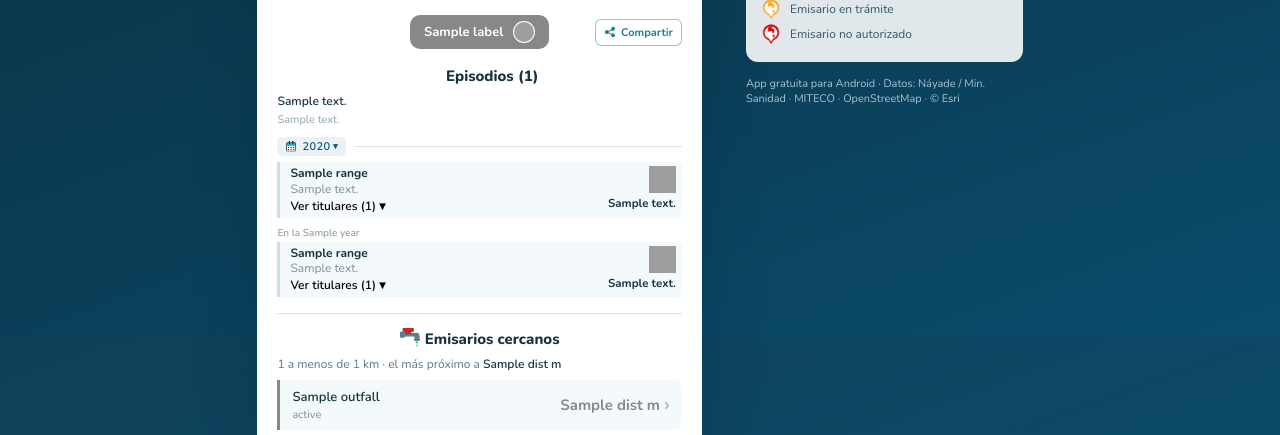
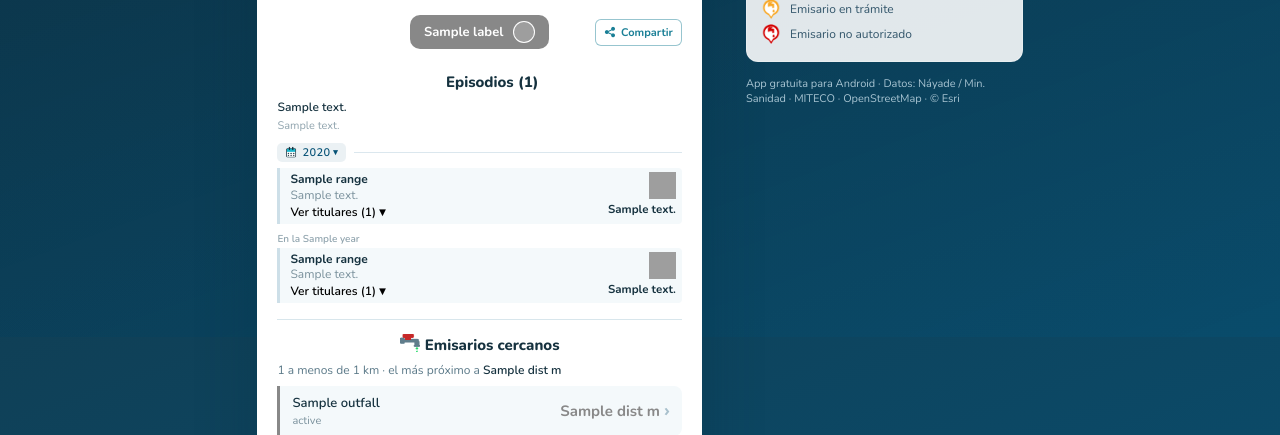
Before and after one commit to ayozegr05/checkcoast-tenerife, a Python web app: template backend/app/templates/beach.html in a window 1280 px wide. Shown: the part 463-898 px from the top of the page. Run offline with Jinja, Linux system fonts and the light colour scheme; the template is opened without the code that fills it: most values are stand-ins (such as "Sample title", 1, 10 or a date in 2020); grey boxes marked "Sample" are stand-in pictures; grey boxes are pictures that could not be loaded.

Commit message:
Aire banner↔Episodios como la app: padding, no margin colapsado
En la app el hueco es aditivo (pressBanner marginBottom 0 +
history marginTop 10 + paddingTop 8 = 18px); en la landing los
márgenes colapsaban (max(6,16)=16px). El aire de .sec.nodiv pasa
a padding-top 18px y el banner replica los márgenes de la app:
12px sobre el chip, 0 debajo — chip→Episodios sin banner queda
en 22px (4+18) como la app.

```diff
--- a/backend/app/templates/beach.html
+++ b/backend/app/templates/beach.html
@@ -146,10 +146,12 @@
   .sec { margin-top:16px; padding-top:14px; font-size:15px;
           font-weight:800; color:#16323f; text-align:center;
           border-top:1px solid #d8e6ec; }
-  /* Primera sección tras la pastilla de estado: el chip ya cierra
-     la cabecera, otra línea divisoria sobra — pero el aire del
-     banner/estado a la sección iguala el de la app */
-  .sec.nodiv { border-top:0; padding-top:0; margin-top:16px; }
+  /* Primera sección tras el chip/banner: sin divisoria (la píldora
+     ya cierra la cabecera). El aire va en padding, no en margin:
+     los márgenes verticales colapsan entre hermanos y el hueco a
+     Episodios salía 16px en vez de los 18 de la app
+     (history.marginTop 10 + paddingTop 8) */
+  .sec.nodiv { border-top:0; margin-top:0; padding-top:18px; }
   .secico { width:20px; height:20px; vertical-align:-4px;
           margin-right:5px; }
   .qrow { display:flex; align-items:center; gap:10px;
@@ -189,7 +191,10 @@
   .ofchev { font-size:16px; font-weight:600; color:#a8c0cc;
           flex:none; }
   .radius { font-size:11px; color:#7a919c; margin-top:10px; }
-  .press { margin:16px 0 6px; background:#fff7e8;
+  /* Márgenes como el pressBanner de la app: 12px sobre el chip
+     (su marginTop 8 + marginBottom del chip 4) y cero debajo — el
+     aire a Episodios lo aporta entero la sección */
+  .press { margin:12px 0 0; background:#fff7e8;
           border:1px solid #f0d9a8;
           border-radius:10px; padding:10px 12px; }
   /* El banner de aviso (arriba) se tiñe por estado; el de contexto
```
